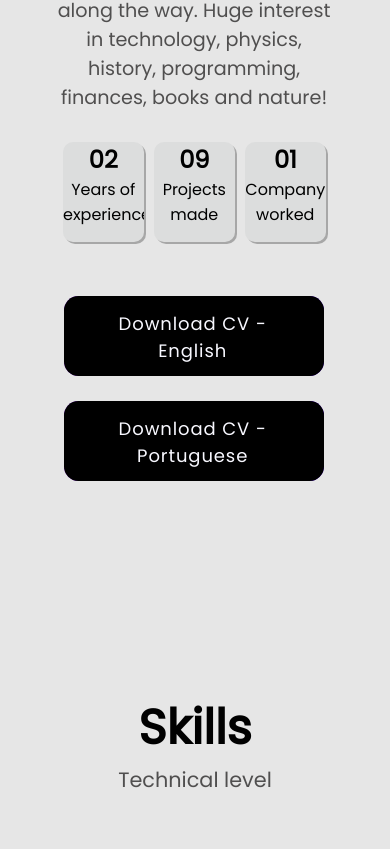
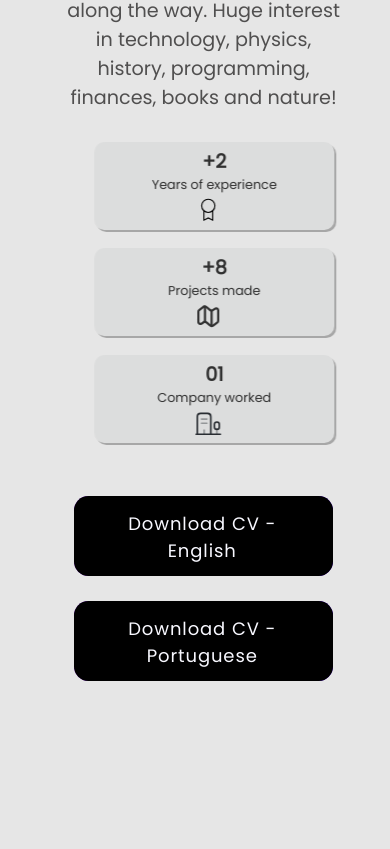
Before and after one commit to PedroMilani04/pedro-portfolio, a React (Create React App) app: page / in a window 390 px wide. Shown: the part 2075-2924 px from the top of the page. Built offline with nearby package versions, Linux system fonts and the light colour scheme.

Commit message:
added svg and more styling

```diff
--- a/src/components/AboutMe.js
+++ b/src/components/AboutMe.js
@@ -1,13 +1,13 @@
-import "../css/AboutMe.css"
-import imagecode from "../img/coding.jpg"
+import "../css/AboutMe.css";
+import imagecode from "../img/coding.jpg";
 import Aos from "aos";
-import "aos/dist/aos.css"
+import "aos/dist/aos.css";
 import { useEffect } from "react";
 
 export default function AboutMe() {
   useEffect(() => {
     Aos.init({ duration: 1000 });
-    }, [])
+  }, []);
 
   return (
     <div className="all" id="aboutpage">
@@ -32,26 +32,161 @@ export default function AboutMe() {
               data-aos-duration="1300"
             >
               {" "}
-                I'm a 18 year old brazilian FrontEnd Dev seeking for
-                professional, technical and work environment development. Always
-                giving my best, being in constant search for knowledge and
-                personal improvement, sharing my current knowledge and skills,
-                while acquiring more and more along the way. Huge interest in
-                technology, physics, history, programming, finances, books and
-                nature!
+              I'm a 18 year old brazilian FrontEnd Dev seeking for professional,
+              technical and work environment development. Always giving my best,
+              being in constant search for knowledge and personal improvement,
+              sharing my current knowledge and skills, while acquiring more and
+              more along the way. Huge interest in technology, physics, history,
+              programming, finances, books and nature!
             </div>
             <div className="cards">
               <div className="years" data-aos="flip-left">
                 <span className="number" data-aos="flip-left">
-                    02
+                  +2
                 </span>{" "}
                 Years of experience
+                <svg
+                  viewBox="0 0 24 24"
+                  xmlns="http://www.w3.org/2000/svg"
+                  fill="none"
+                  stroke="#000000"
+                  stroke-width="1"
+                  stroke-linecap="round"
+                  stroke-linejoin="miter"
+                  className="svgaward1"
+                >
+                  <g id="SVGRepo_bgCarrier" stroke-width="0"></g>
+                  <g
+                    id="SVGRepo_tracerCarrier"
+                    stroke-linecap="round"
+                    stroke-linejoin="round"
+                  ></g>
+                  <g id="SVGRepo_iconCarrier">
+                    <path
+                      d="M8,12.44V21l4-2,4,2V12.44"
+                      stroke-linecap="round"
+                    ></path>
+                    <circle cx="12" cy="8" r="6"></circle>
+                  </g>
+                </svg>
               </div>
               <div className="projects" data-aos="flip-left">
-                  <span className="number">09</span> Projects made
+                <span className="number">+8</span> Projects made
+                <svg
+                  viewBox="0 0 24 24"
+                  fill="none"
+                  xmlns="http://www.w3.org/2000/svg"
+                  className="svgaward1"
+                >
+                  <g id="SVGRepo_bgCarrier" stroke-width="0"></g>
+                  <g
+                    id="SVGRepo_tracerCarrier"
+                    stroke-linecap="round"
+                    stroke-linejoin="round"
+                  ></g>
+                  <g id="SVGRepo_iconCarrier">
+                    {" "}
+                    <path
+                      d="M3 9C3 8.01858 3 7.52786 3.21115 7.10557C3.42229 6.68328 3.81486 6.38885 4.6 5.8L7 4V4C7.69964 3.47527 8.04946 3.2129 8.43022 3.11365C8.79466 3.01866 9.17851 3.02849 9.53761 3.14203C9.91278 3.26065 10.2487 3.54059 10.9206 4.10046L12.5699 5.47491C13.736 6.44667 14.3191 6.93255 15.0141 6.95036C15.7091 6.96817 16.3163 6.51279 17.5306 5.60203L18 5.25V5.25C19.2361 4.32295 21 5.20492 21 6.75V14V15C21 15.9814 21 16.4721 20.7889 16.8944C20.5777 17.3167 20.1851 17.6111 19.4 18.2L17 20V20C16.3004 20.5247 15.9505 20.7871 15.5698 20.8863C15.2053 20.9813 14.8215 20.9715 14.4624 20.858C14.0872 20.7394 13.7513 20.4594 13.0794 19.8995L10.9206 18.1005C10.2487 17.5406 9.91278 17.2606 9.53761 17.142C9.17851 17.0285 8.79466 17.0187 8.43022 17.1137C8.04946 17.2129 7.69964 17.4753 7 18V18V18C6.3181 18.5114 5.97715 18.7671 5.7171 18.867C4.61978 19.2885 3.39734 18.6773 3.07612 17.5465C3 17.2786 3 16.8524 3 16V10V9Z"
+                      stroke="#323232"
+                      stroke-width="2"
+                      stroke-linejoin="round"
+                    ></path>{" "}
+                    <path
+                      d="M15 7.22924V20.5"
+                      stroke="#323232"
+                      stroke-width="2"
+                      stroke-linecap="round"
+                      stroke-linejoin="round"
+                    ></path>{" "}
+                    <path
+                      d="M9 3.5V16.7083"
+                      stroke="#323232"
+                      stroke-width="2"
+                      stroke-linecap="round"
+                      stroke-linejoin="round"
+                    ></path>{" "}
+                  </g>
+                </svg>
               </div>
               <div className="companies" data-aos="flip-left">
                 <span className="number">01</span> Company worked
+                <svg
+                  viewBox="0 0 24 24"
+                  fill="none"
+                  xmlns="http://www.w3.org/2000/svg"
+                  className="svgaward1"
+                >
+                  <g id="SVGRepo_bgCarrier" stroke-width="0"></g>
+                  <g
+                    id="SVGRepo_tracerCarrier"
+                    stroke-linecap="round"
+                    stroke-linejoin="round"
+                  ></g>
+                  <g id="SVGRepo_iconCarrier">
+                    {" "}
+                    <path
+                      d="M1 22H23"
+                      stroke="#292D32"
+                      stroke-width="1.5"
+                      stroke-miterlimit="10"
+                      stroke-linecap="round"
+                      stroke-linejoin="round"
+                    ></path>{" "}
+                    <path
+                      opacity="0.4"
+                      d="M19.7803 22.0098V17.5498"
+                      stroke="#292D32"
+                      stroke-width="1.5"
+                      stroke-miterlimit="10"
+                      stroke-linecap="round"
+                      stroke-linejoin="round"
+                    ></path>{" "}
+                    <path
+                      d="M19.7996 10.8901C18.5796 10.8901 17.5996 11.8701 17.5996 13.0901V15.3601C17.5996 16.5801 18.5796 17.5601 19.7996 17.5601C21.0196 17.5601 21.9996 16.5801 21.9996 15.3601V13.0901C21.9996 11.8701 21.0196 10.8901 19.7996 10.8901Z"
+                      stroke="#292D32"
+                      stroke-width="1.5"
+                      stroke-miterlimit="10"
+                      stroke-linecap="round"
+                      stroke-linejoin="round"
+                    ></path>{" "}
+                    <path
+                      d="M2.09961 21.9998V6.02979C2.09961 4.01979 3.09966 3.00977 5.08966 3.00977H11.3196C13.3096 3.00977 14.2996 4.01979 14.2996 6.02979V21.9998"
+                      stroke="#292D32"
+                      stroke-width="1.5"
+                      stroke-miterlimit="10"
+                      stroke-linecap="round"
+                      stroke-linejoin="round"
+                    ></path>{" "}
+                    <path
+                      opacity="0.4"
+                      d="M5.7998 8.25H10.7498"
+                      stroke="#292D32"
+                      stroke-width="1.5"
+                      stroke-miterlimit="10"
+                      stroke-linecap="round"
+                      stroke-linejoin="round"
+                    ></path>{" "}
+                    <path
+                      opacity="0.4"
+                      d="M5.7998 12H10.7498"
+                      stroke="#292D32"
+                      stroke-width="1.5"
+                      stroke-miterlimit="10"
+                      stroke-linecap="round"
+                      stroke-linejoin="round"
+                    ></path>{" "}
+                    <path
+                      opacity="0.4"
+                      d="M8.25 22V18.25"
+                      stroke="#292D32"
+                      stroke-width="1.5"
+                      stroke-miterlimit="10"
+                      stroke-linecap="round"
+                      stroke-linejoin="round"
+                    ></path>{" "}
+                  </g>
+                </svg>
               </div>
             </div>
             <div className="buttonscv">
--- a/src/css/AboutMe.css
+++ b/src/css/AboutMe.css
@@ -34,26 +34,45 @@
 }
 
 .image {
-    width: 850px;
-    height: 300px;
-    margin-right: 5vw;
+    width: 1050px;
+    margin-top: 1vh;
+    margin-right: 0vw;
     border-radius: 20px;
+    margin-left: 2vw;
     overflow-y: hidden;
 }
 
+
+
+.svgaward1 {
+    width: 30%;
+    height: 30%;
+    overflow-y: hidden;
+    margin-left: 3.2vw;
+    margin-top: 3px;
+}
+
+.years, .companies, .projects {
+    font-size: .8rem;
+}
+
+
 .image img {
-    width: 850px;
-    height: 300px;
+    width:450px;
+    height: 370px;
+    border-radius: 20px;
 
 }
 
 .personalinfo {
     display: flex;
+
 }
 
 .personalinfochild {
-    width: 55vw;
-    margin-right: 5vw;
+    width: 70vw;
+    margin-right: 1vw;
+
 }
 
 .cards {
@@ -62,12 +81,12 @@
     justify-content: space-between;
     overflow-y: hidden;
     height: 120px;
-
+    color: #303030;
 }
 
 .cards div {
     margin-top: 1vh;
-    width: 120px;
+    width: 9vw;
     height: 100px;
     background-color: rgb(220, 221, 221);
     border-radius: 10px;
@@ -90,6 +109,7 @@
 .number {
     font-size: 1.8rem;
     font-weight: 700;
+    overflow-y: hidden;
 }
 
 .goto {
@@ -167,9 +187,17 @@
         margin-right: 0;
     }
 
-    .cards div {
-        width: 100px;
+    .image {
+        margin-right: 3vw;
     }
+
+    .image img {
+    width: 400px;
+    height: 370px;
+    border-radius: 20px;
+
+}
+
    }
 
    @media(max-width: 1024px) {
@@ -187,6 +215,16 @@
         width: 425px;
         height: 180px;
     }
+
+    .cards div {
+        width: 20vw;
+    }
+
+    .svgaward1 {
+        margin-left: 4.7vw;
+    }
+
+
    }
 
   @media(max-width: 768px) {
@@ -199,7 +237,13 @@
         width: 90%;
     }
 
+    .number {
+        font-size: 1.3rem;
+    }
 
+    .image {
+        margin-right: 5vw;
+    }
   }
 
    @media(max-width: 425px) {
@@ -214,7 +258,7 @@
     .personalinfochild {
         margin-top: 3vh;
         margin-left: 5%;
-        width: 70vw;
+
     }
 
     .summary {
@@ -226,14 +270,49 @@
         margin-left: 2%;
     }
 
-    .number {
-        font-size: 1.5rem;
-    }
 
     .image {
         width: 80%;
         margin-left: 5%;
     }
+
+    .svgaward1 {
+        margin-left: 20vw;
+    }
+    .number {
+        margin-top: -15px;
+    }
+
+
+   }
+
+   @media(max-width: 425px) {
+    .personalinfochild {
+        margin-left: 6%;
+        width: 70vw;
+    }
+
+    .cards {
+        display: flex;
+        flex-direction: column;
+        transform: translate(10%);
+        height: 320px;
+
+    }
+
+    .cards div {
+        margin-left: 0%;
+        font-size: .8rem;
+        word-break: break-word;
+        width: 240px;
+        margin-bottom: 10px;
+    }
+    .number {
+        font-size: 1.2rem;
+        margin-top: 5px;
+    }
+
+
    }
 
    @media(max-width: 375px) {
@@ -251,20 +330,29 @@
     }
 
     .cards div {
-        margin-left: 2%;
-        font-size: 1.1rem;
+        margin-left: 3%;
+        font-size: .8rem;
         word-break: break-word;
         width: 200px;
         margin-bottom: 10px;
     }
     .number {
-        font-size: 1.8rem;
-        margin-top: 10px;
+        font-size: 1.2rem;
+        margin-top: 5px;
+
+    }
+
+    .svgaward1 {
+        margin-left: 19vw;
     }
 
    }
 
    @media(max-width: 320px) {
+    .svgaward1 {
+        margin-left: 22vw;
+    }
+
     .cards {
 
             transform: translate(5%);
--- a/src/css/App.css
+++ b/src/css/App.css
@@ -1,18 +1,25 @@
 body {
   background-color: rgb(230, 230, 230);
   overflow-x: hidden;
+
 }
+
+
 
 .sunmoon {
   margin-left: 3px;
   margin-top: 2px;
 }
 
+#dark .portfolioback {
+  background-color: #494949b7;
+  border: #333333 solid 1px;
+}
 
 #dark .cards div {
-  background-color: #363636;
+  background-color: #555555;
   color: white;
-  box-shadow: 2px 2px rgba(224, 223, 223, 0.274);
+  box-shadow: 2px 2px rgba(236, 236, 236, 0.425);
 }
 
 #dark {
```
Also changed, not shown: src/components/Portfolio.js (+18 -7 lines), src/css/Portfolio.css (+10 -3 lines). Lines whose indentation alone changed are shown as unchanged.
